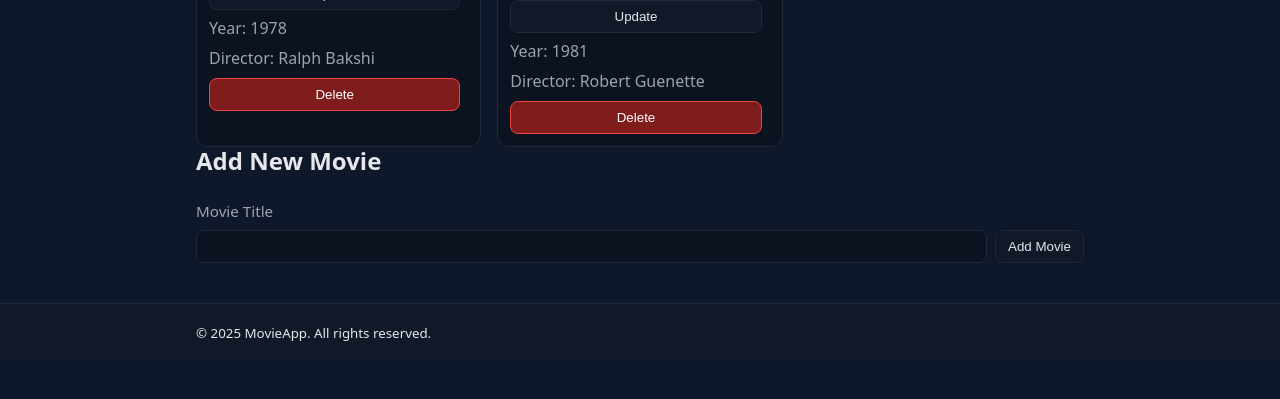
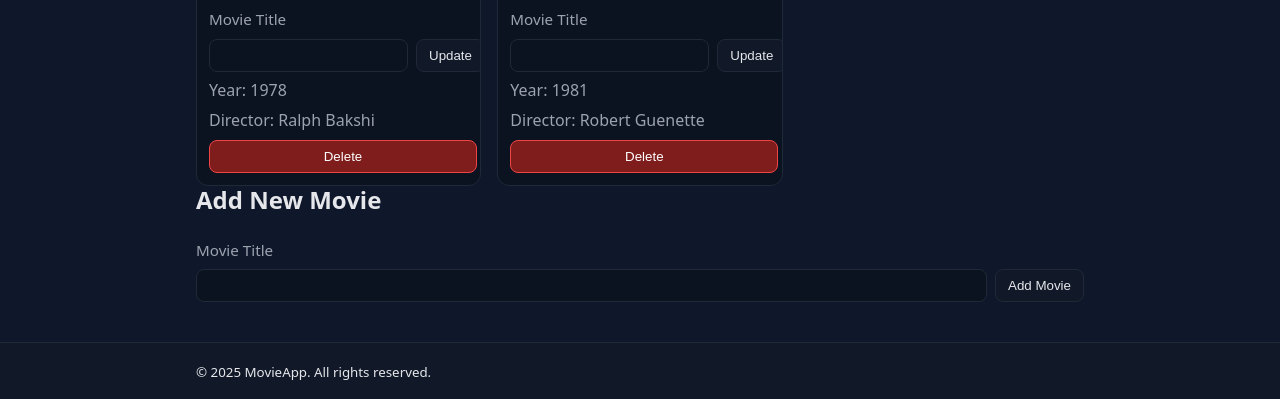
Before and after one commit to swroop5/MoviWebApp, a Flask app: page /users/1/movies in a window 1280 px wide. Shown: the part 1180-1579 px from the top of the page. Before the commit the page ends 1521 px from the top, so only its background shows below. Run offline with Flask 3, Linux system fonts and the light colour scheme.

Commit message:
Updated the field input for title in the update section

```diff
--- a/templates/movies.html
+++ b/templates/movies.html
@@ -18,6 +18,8 @@
                     <h3>{{ m.title }}</h3>
 
                     <form method="post" action="{{ url_for('update_movie', user_id=user.id, movie_id=m.id) }}" class="inline-form">
+                        <label for="title">Movie Title</label>
+                        <input type="text" name="title" id="title" required>
                         <input type="hidden" name="refetch" value="on">
                         <button type="submit">Update</button>
                     </form>
```
Also changed, not shown: data/moviweb.sqlite3.
